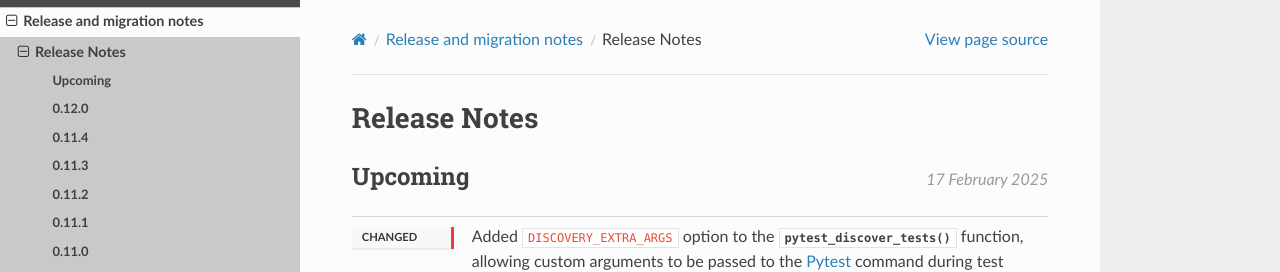
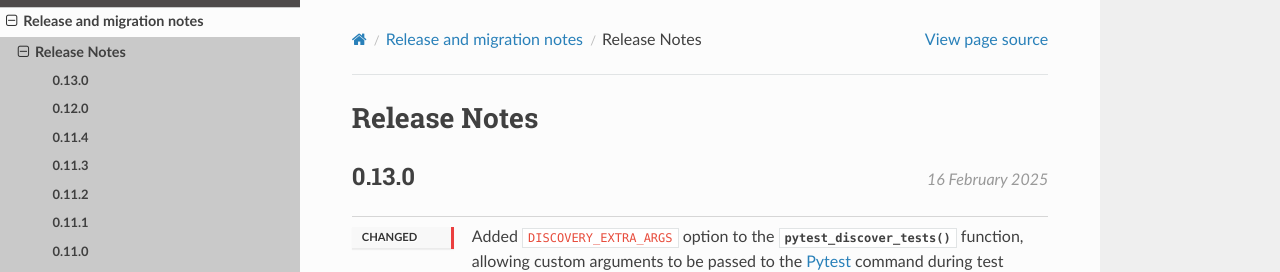
Before and after one commit to python-cmake/pytest-cmake, a Sphinx documentation site: the page built from doc/release/release_notes.rst, in a window 1280 px wide and 900 px high. Shown: the top 272 px of the window. Built offline with Sphinx 7.4.7 and the Read the Docs theme 3.1.0, drawn with Linux system fonts in a browser that asks for light colours.

Commit message:
Update version to 0.13.0

```diff
--- a/doc/release/release_notes.rst
+++ b/doc/release/release_notes.rst
@@ -4,7 +4,8 @@
 Release Notes
 *************
 
-.. release:: Upcoming
+.. release:: 0.13.0
+    :date: 2025-02-16
 
     .. change:: changed
 
--- a/pyproject.toml
+++ b/pyproject.toml
@@ -9,7 +9,7 @@ backend-path = ["."]
 
 [project]
 name = "pytest-cmake"
-version = "0.12.0"
+version = "0.13.0"
 description = "Provide CMake module for Pytest"
 readme = "README.md"
 requires-python = ">=2.7, !=3.0.*, !=3.1.*, !=3.2.*, !=3.3.*, !=3.4.*, !=3.5.*, <4"
--- a/setup.py
+++ b/setup.py
@@ -60,7 +60,7 @@ class CreateCmakeConfig(install):
 
 setup(
     name="pytest-cmake",
-    version="0.12.0",
+    version="0.13.0",
     data_files=[
         (
             "share/Pytest/cmake",
```
